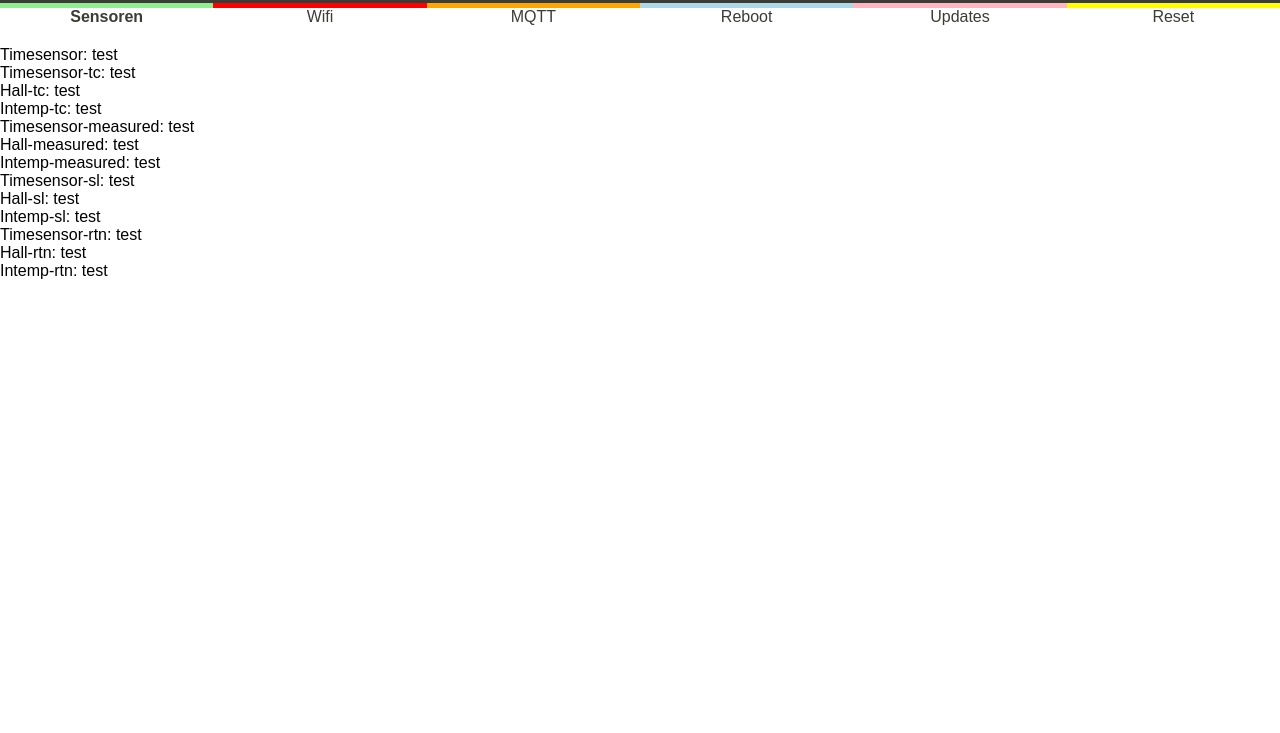
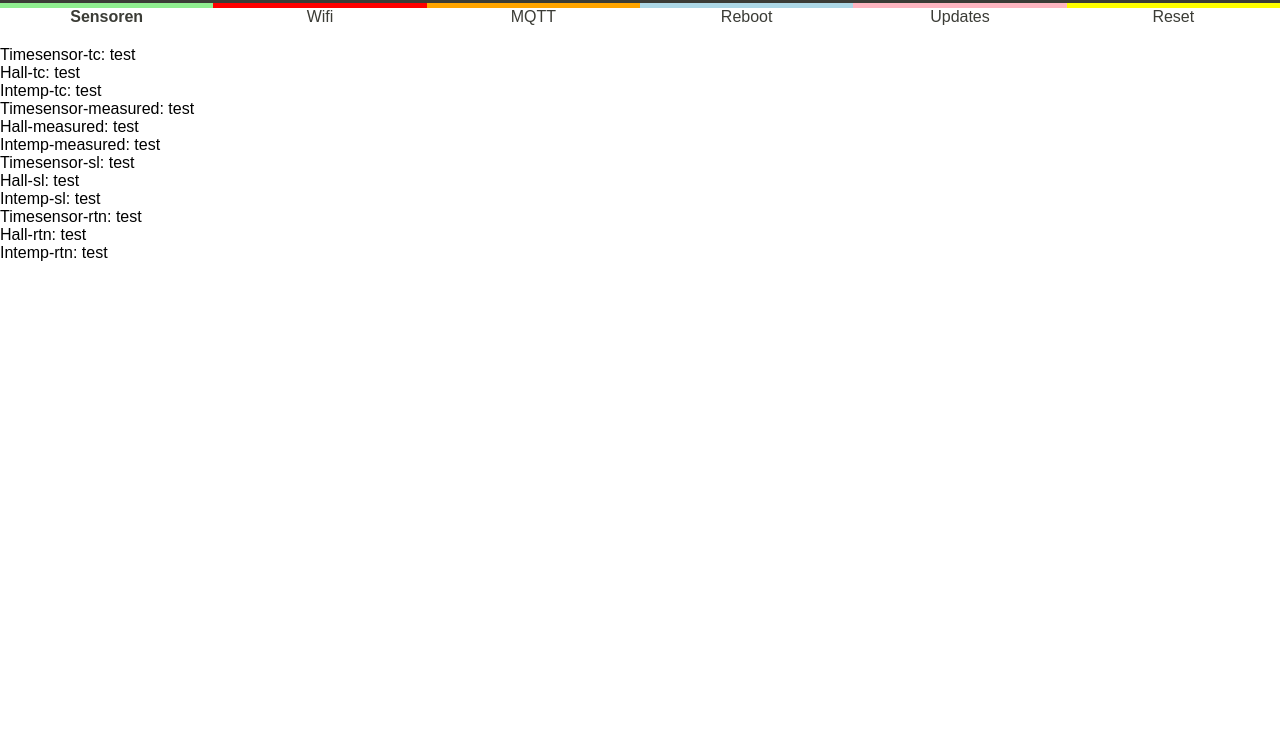
Before and after one commit to Finesim97/HiveHealthNode, a plain HTML site: page webpage/sensors.html in a window 1280 px wide. Shown: the part 67-800 px from the top of the page. Drawn offline with Linux system fonts and the light colour scheme.

```diff
--- a/webpage/sensors.html
+++ b/webpage/sensors.html
@@ -32,9 +32,6 @@
 	</div>
 
 	<div id="Sensoren">
-		<a>Timesensor:</a>
-		<a id="timesensor-sl">test</a>
-		<br/>
 		<a>Timesensor-tc:</a>
 		<a id="timesensor-tc">test</a>
 		<br/>
```
